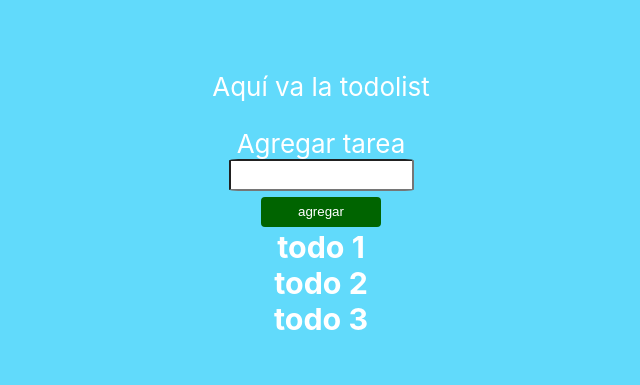
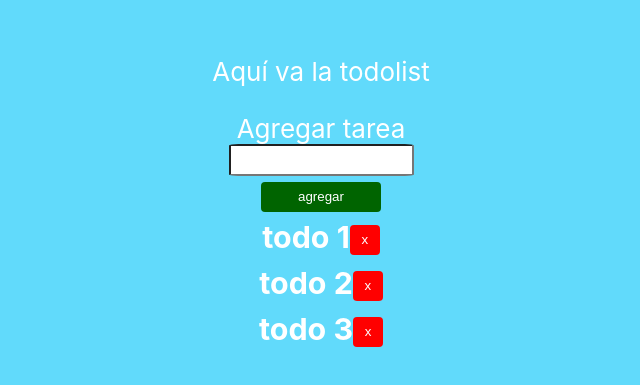
Before and after one commit to lorenamateo90/toDoList, a React (Create React App) app in the folder todolist/: page / in a window 1280 px wide. Shown: the part 209-594 px from the top of the page, without its empty margins (319-959 px from the left). Built offline with nearby package versions, Linux system fonts and the light colour scheme.

Commit message:
add delete button

```diff
--- a/todolist/src/components/Todo.js
+++ b/todolist/src/components/Todo.js
@@ -1,10 +1,12 @@
 import React from 'react'
 
 
-const Todo = ({todo}) => {
+const Todo = ({todo, index, deleteTodo}) => {
     return (
         <>
-        <h3>{todo}</h3>
+          <div className="list">
+                <h3>{todo}</h3> <button className="btn-delete" onClick={() => deleteTodo(index)}>x</button>
+            </div>
     </>
     )
 }
```
